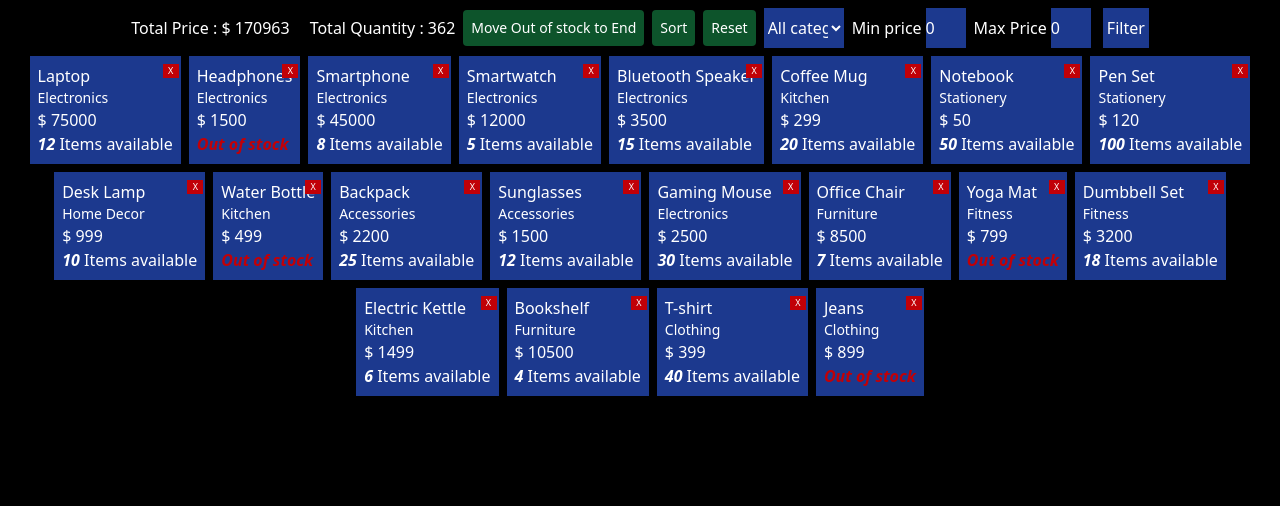
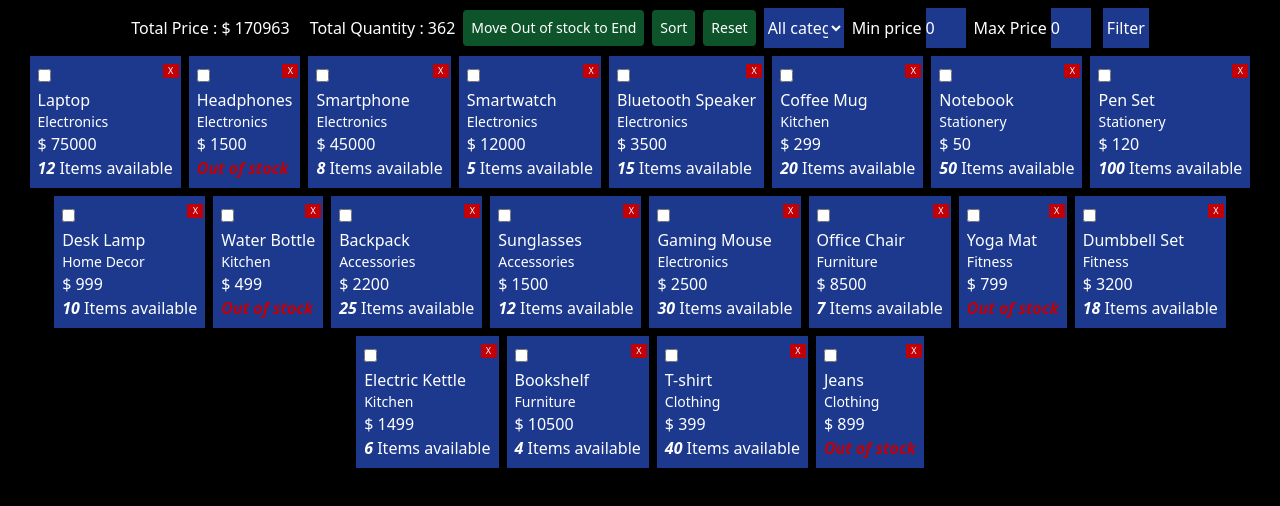
Before and after one commit to ajmal-m/al-code, a React (Vite) app: page / in a window 1280 px wide. Shown: the top 506 px of the page. Built offline with nearby package versions, Linux system fonts and the light colour scheme.

Commit message:
Product name updates

```diff
--- a/src/components/products.jsx
+++ b/src/components/products.jsx
@@ -13,12 +13,22 @@ const productCategories = [
 
 
 // Product Item component
-const ProductItem = memo(({ product , deleteConfirm , setDeleteConfirm ,deleteProduct }) => {
+const ProductItem = memo(({ product , deleteConfirm , setDeleteConfirm ,deleteProduct , selectedProduct , setSelectedProduct , setUpdateName}) => {
+
+    const toggleProduct = useCallback((e) => {
+        const checked = e.target.checked;
+        if(checked){
+            setSelectedProduct(product.id);
+            setUpdateName(product.name);
+        }else{
+            setSelectedProduct("");
+        }
+    },[product , setSelectedProduct, setUpdateName]);
     return(
         <div  className="p-2 bg-blue-900 text-[white] relative">
             <div className="absolute top-0 right-[2px] cursor-pointer">
                 {
-                    product.name === deleteConfirm ? (
+                    product.id === deleteConfirm ? (
                         <button
                             className="bg-red-700 text-[9px] cursor-pointer"
                             onClick={deleteProduct}
@@ -28,13 +38,18 @@ const ProductItem = memo(({ product , deleteConfirm , setDeleteConfirm ,deletePr
                     ) : (
                         <button
                             className="w-4 bg-red-700 text-[9px] cursor-pointer"
-                            onClick={() => setDeleteConfirm(product.name)}
+                            onClick={() => setDeleteConfirm(product.id)}
                         >
                             X
                         </button>
                     )
                 }
             </div>
+            <input
+                type="checkbox" name="select-product" id="product-selection"
+                onChange={toggleProduct}
+                checked={ selectedProduct === product.id }
+            />
             <h1>{product.name}</h1>
             <p className="text-sm">{product.category}</p>
             <p>$ {product.price}</p>
@@ -54,26 +69,29 @@ const ProductItem = memo(({ product , deleteConfirm , setDeleteConfirm ,deletePr
 const Products = memo(() => {
 
     const [products, setProducts] = useState( [
-            { name: "Laptop", category: "Electronics", quantity: 12, price: 75000 },
-            { name: "Headphones", category: "Electronics", quantity: 0, price: 1500 },
-            { name: "Smartphone", category: "Electronics", quantity: 8, price: 45000 },
-            { name: "Smartwatch", category: "Electronics", quantity: 5, price: 12000 },
-            { name: "Bluetooth Speaker", category: "Electronics", quantity: 15, price: 3500 },
-            { name: "Coffee Mug", category: "Kitchen", quantity: 20, price: 299 },
-            { name: "Notebook", category: "Stationery", quantity: 50, price: 50 },
-            { name: "Pen Set", category: "Stationery", quantity: 100, price: 120 },
-            { name: "Desk Lamp", category: "Home Decor", quantity: 10, price: 999 },
-            { name: "Water Bottle", category: "Kitchen", quantity: 0, price: 499 },
-            { name: "Backpack", category: "Accessories", quantity: 25, price: 2200 },
-            { name: "Sunglasses", category: "Accessories", quantity: 12, price: 1500 },
-            { name: "Gaming Mouse", category: "Electronics", quantity: 30, price: 2500 },
-            { name: "Office Chair", category: "Furniture", quantity: 7, price: 8500 },
-            { name: "Yoga Mat", category: "Fitness", quantity: 0, price: 799 },
-            { name: "Dumbbell Set", category: "Fitness", quantity: 18, price: 3200 },
-            { name: "Electric Kettle", category: "Kitchen", quantity: 6, price: 1499 },
-            { name: "Bookshelf", category: "Furniture", quantity: 4, price: 10500 },
-            { name: "T-shirt", category: "Clothing", quantity: 40, price: 399 },
-            { name: "Jeans", category: "Clothing", quantity: 0, price: 899 },
+              { id: 1, name: "Laptop", category: "Electronics", quantity: 12, price: 75000 },
+                { id: 2, name: "Headphones", category: "Electronics", quantity: 0, price: 1500 },
+                { id: 3, name: "Smartphone", category: "Electronics", quantity: 8, price: 45000 },
+                { id: 4, name: "Smartwatch", category: "Electronics", quantity: 5, price: 12000 },
+                { id: 5, name: "Bluetooth Speaker", category: "Electronics", quantity: 15, price: 3500 },
+
+                { id: 6, name: "Coffee Mug", category: "Kitchen", quantity: 20, price: 299 },
+                { id: 7, name: "Notebook", category: "Stationery", quantity: 50, price: 50 },
+                { id: 8, name: "Pen Set", category: "Stationery", quantity: 100, price: 120 },
+                { id: 9, name: "Desk Lamp", category: "Home Decor", quantity: 10, price: 999 },
+                { id: 10, name: "Water Bottle", category: "Kitchen", quantity: 0, price: 499 },
+
+                { id: 11, name: "Backpack", category: "Accessories", quantity: 25, price: 2200 },
+                { id: 12, name: "Sunglasses", category: "Accessories", quantity: 12, price: 1500 },
+                { id: 13, name: "Gaming Mouse", category: "Electronics", quantity: 30, price: 2500 },
+                { id: 14, name: "Office Chair", category: "Furniture", quantity: 7, price: 8500 },
+                { id: 15, name: "Yoga Mat", category: "Fitness", quantity: 0, price: 799 },
+
+                { id: 16, name: "Dumbbell Set", category: "Fitness", quantity: 18, price: 3200 },
+                { id: 17, name: "Electric Kettle", category: "Kitchen", quantity: 6, price: 1499 },
+                { id: 18, name: "Bookshelf", category: "Furniture", quantity: 4, price: 10500 },
+                { id: 19, name: "T-shirt", category: "Clothing", quantity: 40, price: 399 },
+                { id: 20, name: "Jeans", category: "Clothing", quantity: 0, price: 899 }
         ]
     );
 
@@ -82,6 +100,10 @@ const Products = memo(() => {
     const [priceRange, setPriceRange] = useState({ min:0 , max:0});
 
     const [deleteConfirm, setDeleteConfirm] = useState("");
+
+    const [ updatedName, setUpdatedName] = useState("");
+
+    const [selectedProduct, setSelectedProduct] = useState("");
 
 
     // Update the price ranges
@@ -187,16 +209,34 @@ const Products = memo(() => {
     // Delete products
     const deleteProduct = useCallback(() => {
        try {
-        const newProducts = [...products].filter((p) => p.name !== deleteConfirm);
+        const newProducts = [...products].filter((p) => p.id !== deleteConfirm);
         setProducts(newProducts);
        } catch (error) {
         console.log(error);
        }
-    },[deleteConfirm])
+    },[deleteConfirm, products])
 
     const filterProductByCategory = useCallback((e) => {
         setProducts(() => [...products].filter((p) => p.category === e.target.value ));
-    },[products])
+    },[products]);
+
+    // Update product name
+    const updateProductName = useCallback((e) => {
+        setProducts(() => (
+            [...products].map((p) => {
+                if(p.id === selectedProduct){
+                    return { ...p, name: updatedName};
+                }else{
+                    return p;
+                }
+            })
+        ))
+    },[products , updatedName]);
+
+
+    const setUpdateName = useCallback((val) => {
+        setUpdatedName(val);
+    },[updatedName])
 
     return(
         <div className="h-screen flex flex-col bg-black overflow-y-scroll">
@@ -233,7 +273,7 @@ const Products = memo(() => {
                     <option value="">All category</option>
                     {
                         productCategories.map((cat) => (
-                             <option value={cat}>{cat}</option>
+                             <option value={cat} key={cat}>{cat}</option>
                         ))
                     }
                 </select>
@@ -265,10 +305,31 @@ const Products = memo(() => {
             <div className="flex items-center gap-2 flex-wrap justify-center">
                 {
                     products.map((product , index) => (
-                        <ProductItem key={index} product={product} deleteProduct={deleteProduct} deleteConfirm={deleteConfirm} setDeleteConfirm={setDeleteConfirm} />
+                        <ProductItem
+                            key={index} product={product} deleteProduct={deleteProduct}
+                            deleteConfirm={deleteConfirm} setDeleteConfirm={setDeleteConfirm}
+                            selectedProduct={selectedProduct}
+                            setSelectedProduct={setSelectedProduct}
+                            setUpdateName={setUpdateName}
+                        />
                     ))
                 }
             </div>
+
+           {
+            selectedProduct && (
+                <div>
+                    <input
+                        type="text" name="product-name" id="product-name"
+                        className="h-10 bg-blue-900 font-bold font-medium text-white ml-1 rounded"
+                        placeholder="new product name"
+                        value={updatedName}
+                        onChange={(e) => setUpdatedName(e.target.value)}
+                    />
+                    <button onClick={updateProductName}  className="w-30 h-10 bg-blue-900 font-bold font-medium text-white ml-1 rounded">Submit</button>
+                </div>
+            )
+           }
         </div>
     )
 });
```
